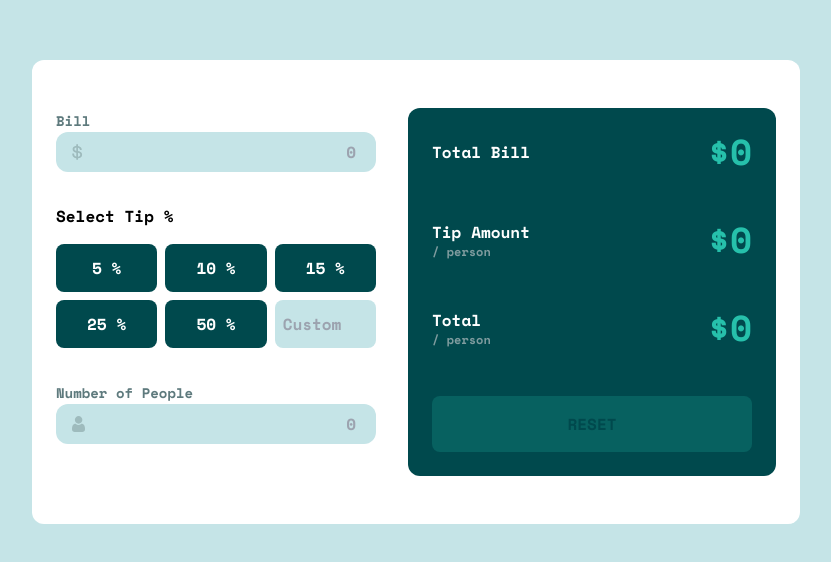
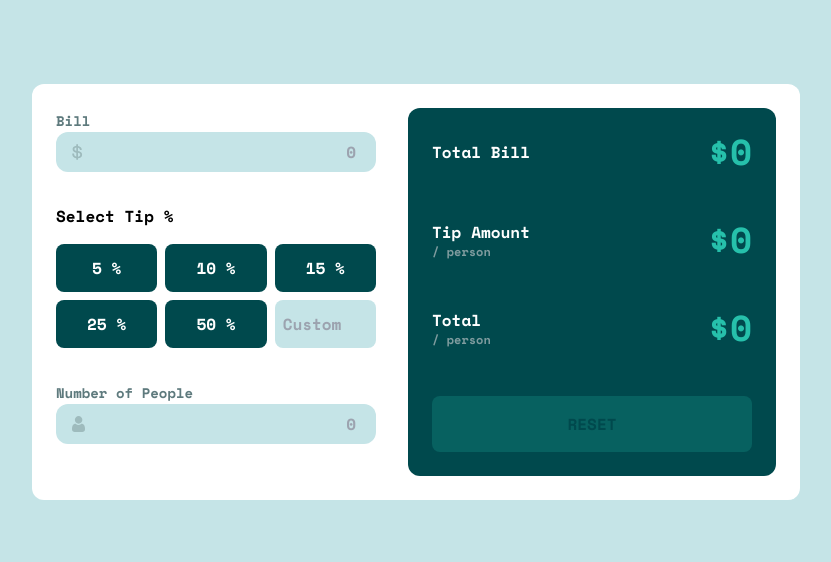
Before and after one commit to AtanasovCode/tiptron-tip-calculator, a React (Vite) app: page / in a window 1280 px wide. Shown: the part 108-670 px from the top of the page, without its empty margins (224-1055 px from the left). Built offline with nearby package versions, Linux system fonts and the light colour scheme.

Commit message:
fixed padding issue

```diff
--- a/src/components/Calculator.jsx
+++ b/src/components/Calculator.jsx
@@ -20,7 +20,7 @@ const Calculator = ({
     <div
       className="
     bg-white px-6 py-12 flex flex-col rounded-xl w-full
-    md:w-3/4 md:flex-row md:m-6
+    md:w-3/4 md:flex-row md:m-6 md:p-6
     xl:w-3/5
   "
     >
```
